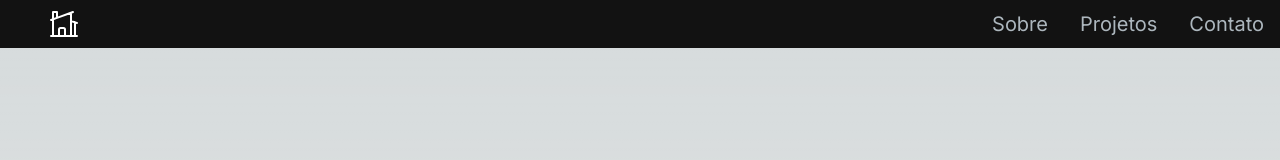
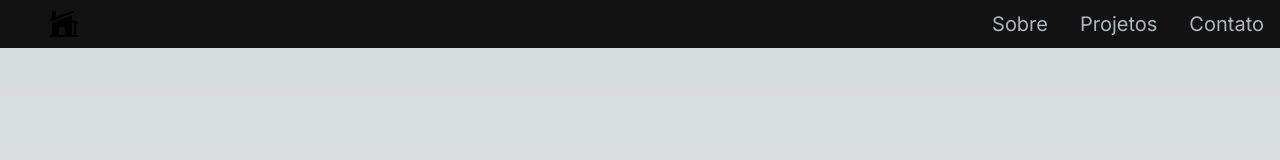
Before and after one commit to kelvindemirandabarros/portfolio, a Next.js app: page / in a window 1280 px wide. Shown: the top 160 px of the page. Built offline with nearby package versions, Linux system fonts and the light colour scheme.

Commit message:
feat: Componentizado o ícone Home.

```diff
--- /dev/null
+++ b/src/components/HomeIcon.tsx
@@ -0,0 +1,11 @@
+import React from 'react';
+import Link from 'next/link';
+import { HomeModernIcon } from '@heroicons/react/24/solid';
+
+export function HomeIcon() {
+  return (
+    <Link href={'/'} className='z-20'>
+      <HomeModernIcon className='h-8 w-8 ml-8' />
+    </Link>
+  );
+}
--- a/src/components/Navbar.tsx
+++ b/src/components/Navbar.tsx
@@ -1,13 +1,12 @@
 'use client';
 
 import React, { useState } from 'react';
-import Link from 'next/link';
 import { Bars3Icon, XMarkIcon } from '@heroicons/react/24/solid';
-import { HomeModernIcon } from '@heroicons/react/24/outline';
 
 // Components:
 import { NavLink } from './NavLink';
 import { MenuOverlay } from './MenuOverlay';
+import { HomeIcon } from './HomeIcon';
 
 // Consts:
 const nav_links = [
@@ -31,12 +30,7 @@ export function Navbar() {
   return (
     <nav className='fixed top-0 left-0 right-0 z-10 bg-[#121212] bg-opacity-100'>
       <div className='flex flex-wrap items-center justify-between mx-auto px-4 py-2'>
-        <Link
-          href={'/'}
-          className='text-2xl md:text-5xl text-white font-semibold'
-        >
-          <HomeModernIcon className='h-8 w-8 ml-8' />
-        </Link>
+        <HomeIcon />
 
         <div className='mobile-menu block md:hidden'>
           {!navbar_open ? (
```
